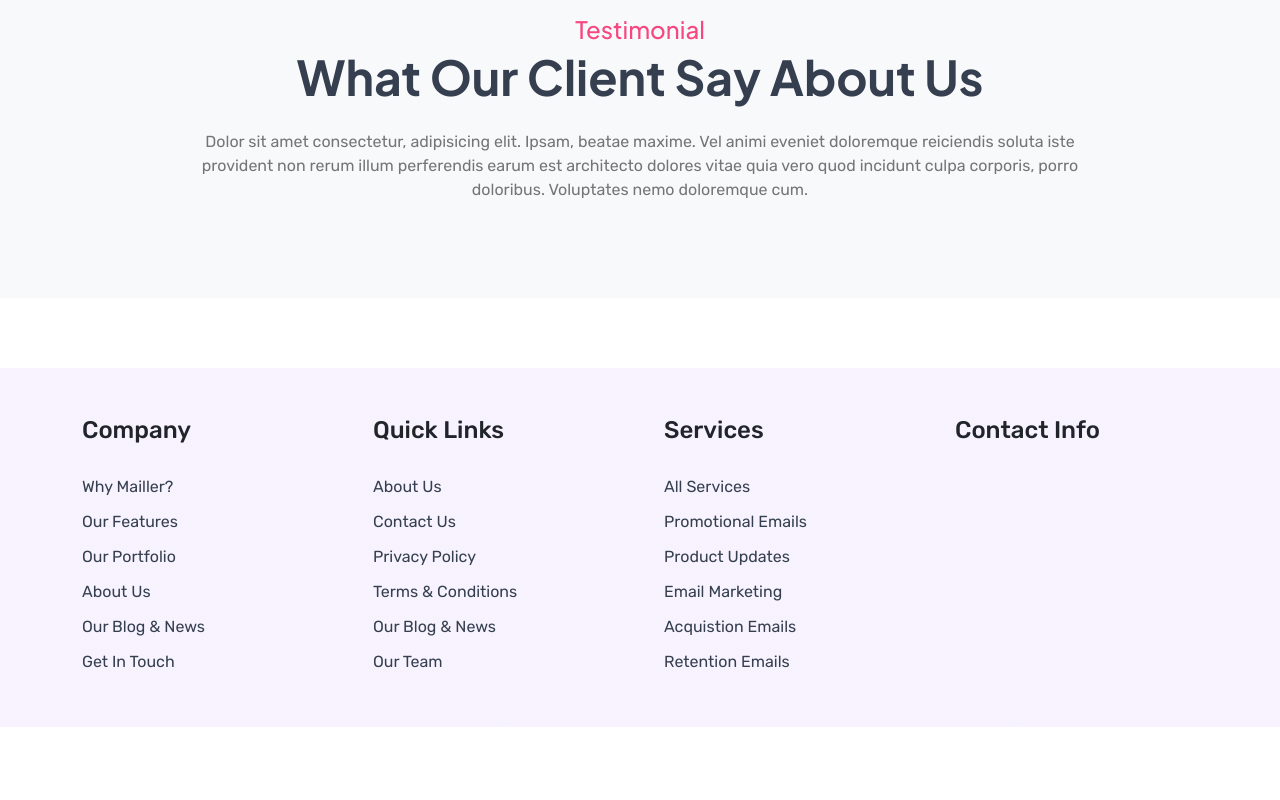
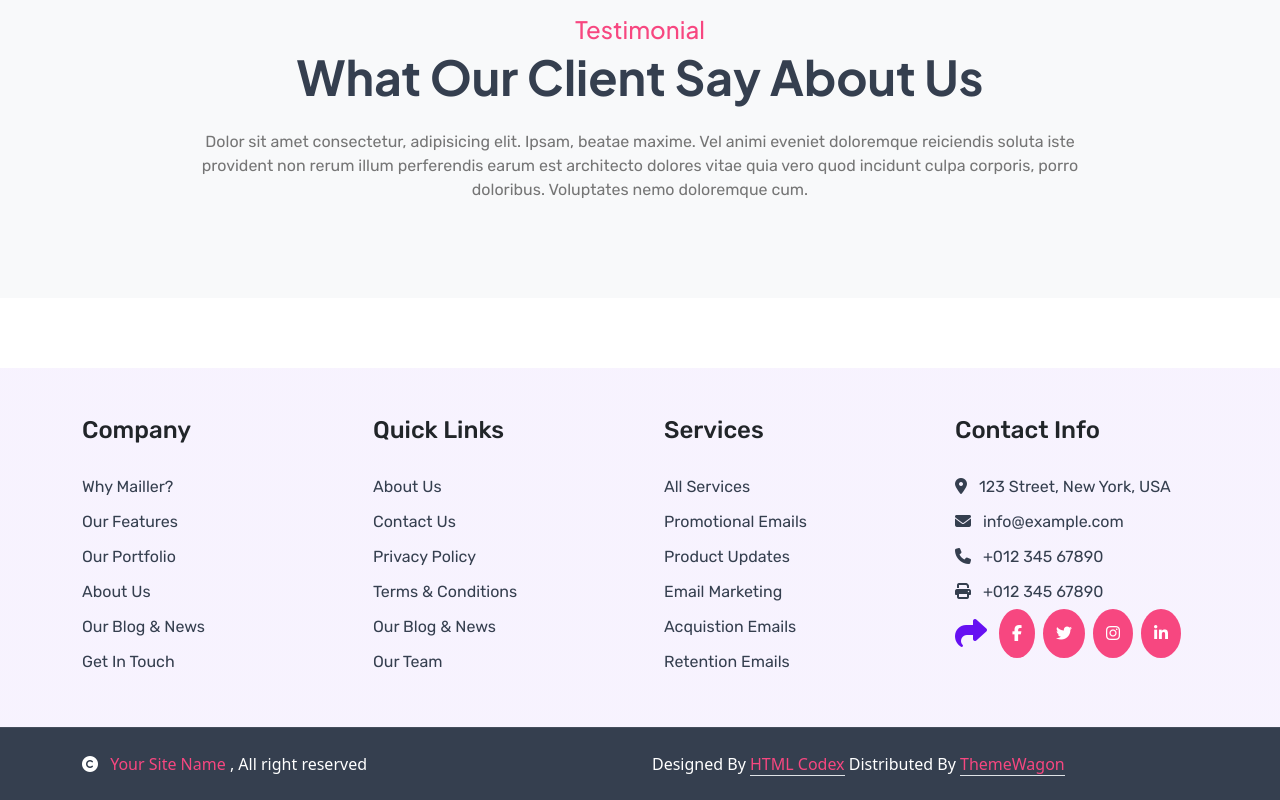
Before and after one commit to amitdabhi01/Mailler, a plain HTML site: page index.html in a window 1280 px wide. Shown: the part 7250-8050 px from the top of the page. Drawn offline with Linux system fonts and the light colour scheme.

Commit message:
footer2 done

```diff
--- a/index.html
+++ b/index.html
@@ -653,7 +653,7 @@
 
   <footer>
     <div class="conatiner-fluid footer">
-      <div class="container margin-b py-5">
+      <div class="container py-5">
         <div class="row g-5">
           <div class="col-md-6 col-lg-6 col-xl-3">
             <div class="footer-item d-flex flex-column">
@@ -691,13 +691,62 @@
           <div class="col-md-6 col-lg-6 col-xl-3">
             <div class="footer-item d-flex flex-column">
               <h4 class="text-dark mb-4">Contact Info</h4>
-              <a href=""></a>
-              <a href=""></a>
-              <a href=""></a>
-              <a href=""></a>
-              <a href=""></a>
-              <a href=""></a>
+              <a href="">
+                <i class="fa-solid fa-location-dot me-2"></i>
+                123 Street, New York, USA
+              </a>
+              <a href="">
+                <i class="fa-solid fa-envelope me-2"></i>
+                info@example.com
+              </a>
+              <a href="">
+                <i class="fa-solid fa-phone me-2"></i>
+                +012 345 67890
+              </a>
+              <a href="">
+                <i class="fa-solid fa-print me-2"></i>
+                +012 345 67890
+              </a>
+              <div class="d-flex align-items-center">
+                <i class="fas fa-2x fa-share share-icon me-2"></i>
+                <div class="btn btn-icon btn-square mx-1 rounded-circle">
+                  <a href=""><i class="fa-brands fa-facebook-f text-white"></i></a>
+                </div>
+                <div class="btn btn-icon btn-square mx-1 rounded-circle">
+                  <a href=""><i class="fa-brands fa-twitter text-white"></i></a>
+                </div>
+                <div class="btn btn-icon btn-square mx-1 rounded-circle">
+                  <a href=""><i class="fa-brands fa-instagram text-white"></i></a>
+                </div>
+                <div class="btn btn-icon btn-square mx-1 rounded-circle">
+                  <a href=""><i class="fa-brands fa-linkedin-in text-white"></i></a>
+                </div>
+              </div>
             </div>
+          </div>
+        </div>
+      </div>
+    </div>
+  </footer>
+
+  <footer>
+    <div class="container-fluid py-4 footer2">
+      <div class="container">
+        <div class="row g-4 align-items-center">
+          <div class="col-md-6 text-center text-md-start mb-md-0">
+            <span class="text-white">
+              <a href="" class="text-color text-decoration-none">
+                <i class="fa-solid fa-copyright me-2 text-white"></i>
+                Your Site Name
+              </a>
+              , All right reserved
+            </span>
+          </div>
+          <div class="col-md-6 text-center text-md-start mb-md-0 text-white">
+            Designed By
+            <a href="" class="border-bottom text-color text-decoration-none">HTML Codex</a>
+            Distributed By
+            <a href="" class="border-bottom text-color text-decoration-none">ThemeWagon</a>
           </div>
         </div>
       </div>
--- a/style.css
+++ b/style.css
@@ -177,3 +177,22 @@ p{
     color: #f74780 !important;
     letter-spacing: 2px !important;
 }
+.share-icon{
+    color: #6610f2;
+}
+.btn-icon{
+    background: #f74780 !important;
+    color: #fff !important;
+}
+.btn-square{
+    padding: 0;
+    display: flex;
+    align-items: center;
+    justify-content: center;
+    border-radius: 50px;
+}
+
+.footer2{
+    border-top: 1px solid rgba(255, 255, 255, 0.08);
+    background: #353f4f;
+}
```
